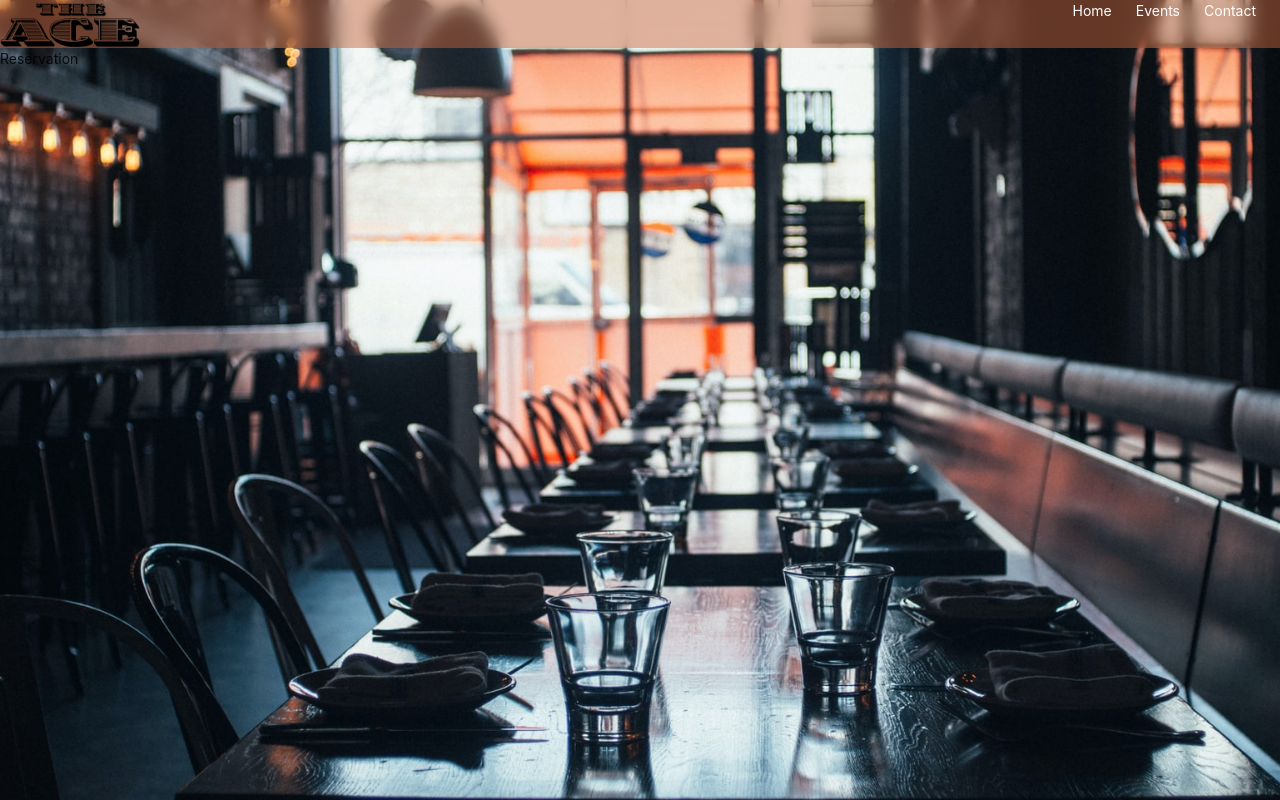
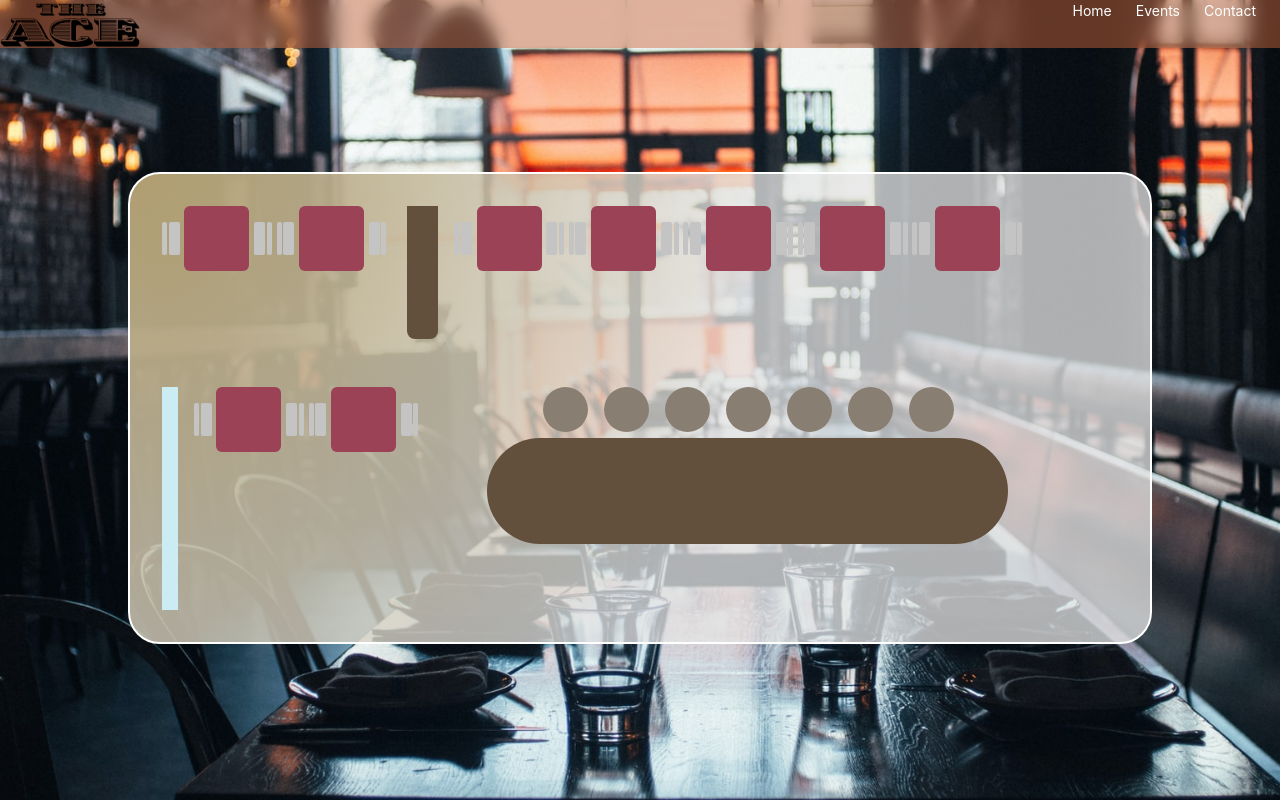
Before and after one commit to Thelastnicko/save-my-seat, a React (Create React App) app in the folder client/: page /tables in a window 1280 px wide. Built offline with nearby package versions, Linux system fonts and the light colour scheme.

Commit message:
update react router dom to version 6.3.0, build floor plan

```diff
--- a/client/package.json
+++ b/client/package.json
@@ -11,7 +11,7 @@
     "moment": "^2.29.3",
     "react": "^18.0.0",
     "react-dom": "^18.0.0",
-    "react-router-dom": "^5.3.0",
+    "react-router-dom": "^6.3.0",
     "react-scripts": "5.0.1",
     "sass": "^1.50.0",
     "web-vitals": "^2.1.4"
--- a/client/src/App.js
+++ b/client/src/App.js
@@ -1,26 +1,25 @@
 import "./App.scss";
-import { Router, Switch, Route } from "react-router-dom";
-import { createBrowserHistory } from "history";
+import { BrowserRouter, Routes, Route } from "react-router-dom";
 import Header from "./components/HeaderComponent/HeaderComponent";
 import MainComponent from "./components/MainComponent/MainComponent";
-import ReservationInfo from "./components/ReservationInfo/ReservationInfo";
+import TablesInfo from "./components/TablesInfo/TablesInfo";
 import Contact from "./components/Contact/Contact";
+import EventComponent from "./components/EventComponent/EventComponent";
 import "antd/dist/antd.css";
-
-const customHistory = createBrowserHistory();
 
 function App() {
   return (
-    <Router history={customHistory}>
+    <BrowserRouter>
       <div className="App">
         <Header />
-        <Switch>
-          <Route exact path="/" component={MainComponent} />
-          <Route path="/tables" component={ReservationInfo} />
-          <Route path="/contact" exact component={Contact} />
-        </Switch>
+        <Routes>
+          <Route exact path="/" element={<MainComponent />} />
+          <Route path="/tables" element={<TablesInfo />} />
+          <Route path="/contact" element={<Contact />} />
+          <Route path="/events" element={<EventComponent />} />
+        </Routes>
       </div>
-    </Router>
+    </BrowserRouter>
   );
 }
 
--- /dev/null
+++ b/client/src/components/EventComponent/EventComponent.js
@@ -0,0 +1,7 @@
+import React from "react";
+
+const EventComponent = () => {
+  return <div>EventComponent</div>;
+};
+
+export default EventComponent;
--- a/client/src/components/HeaderComponent/HeaderComponent.js
+++ b/client/src/components/HeaderComponent/HeaderComponent.js
@@ -13,10 +13,10 @@ const HeaderComponent = () => {
         <Link to="/" className="header__link">
           Home
         </Link>
-        <Link className="header__link" to="/events">
+        <Link to="/events" className="header__link">
           Events
         </Link>
-        <Link className="header__link" to="/contact">
+        <Link to="/contact" className="header__link">
           Contact
         </Link>
       </nav>
--- a/client/src/components/ReservationInfo/ReservationInfo.js
+++ /dev/null
@@ -1,7 +0,0 @@
-import React from "react";
-
-const ReservationInfo = () => {
-  return <div>Reservation</div>;
-};
-
-export default ReservationInfo;
--- /dev/null
+++ b/client/src/components/TablesInfo/TablesInfo.js
@@ -0,0 +1,78 @@
+import React from "react";
+import "./TablesInfo.scss";
+
+const TablesInfo = () => {
+  return (
+    <section className="tables-container">
+      <div className="tables">
+        <div className="tables__wrapper">
+          <div className="tables__seat">
+            <span className="seat-1-left"></span>
+            <span className="seat-2-left"></span>
+            <div className="tables__table"></div>
+            <span className="seat-2-left"></span>
+            <span className="seat-1-right"></span>
+            <span className="seat-1-left"></span>
+            <span className="seat-2-left"></span>
+            <div className="tables__table"></div>
+            <span className="seat-2-left"></span>
+            <span className="seat-1-right"></span>
+            <div className="wall"></div>
+            <span className="seat-1-left"></span>
+            <span className="seat-2-left"></span>
+            <div className="tables__table"></div>
+            <span className="seat-2-left"></span>
+            <span className="seat-1-right"></span>
+            <span className="seat-1-left"></span>
+            <span className="seat-2-left"></span>
+            <div className="tables__table"></div>
+            <span className="seat-2-left"></span>
+            <span className="seat-1-right"></span>
+            <span className="seat-1-left"></span>
+            <span className="seat-2-left"></span>
+            <div className="tables__table"></div>
+            <span className="seat-2-left"></span>
+            <span className="seat-1-right"></span>
+            <span className="seat-1-left"></span>
+            <span className="seat-2-left"></span>
+            <div className="tables__table"></div>
+            <span className="seat-2-left"></span>
+            <span className="seat-1-right"></span>
+            <span className="seat-1-left"></span>
+            <span className="seat-2-left"></span>
+            <div className="tables__table"></div>
+            <span className="seat-2-left"></span>
+            <span className="seat-1-right"></span>
+          </div>
+          <div className="tables-vertical">
+            <div className="tables__window"></div>
+            <span className="seat-1-left"></span>
+            <span className="seat-2-left"></span>
+            <div className="tables__table"></div>
+            <span className="seat-2-left"></span>
+            <span className="seat-1-right"></span>
+            <span className="seat-1-left"></span>
+            <span className="seat-2-left"></span>
+            <div className="tables__table"></div>
+            <span className="seat-2-left"></span>
+            <span className="seat-1-right"></span>
+            <div className="tables-vertical__bar">
+              <div className="tables-vertical__seats">
+                <span className="tables-vertical__seat"></span>
+                <span className="tables-vertical__seat"></span>
+                <span className="tables-vertical__seat"></span>
+                <span className="tables-vertical__seat"></span>
+                <span className="tables-vertical__seat"></span>
+                <span className="tables-vertical__seat"></span>
+                <span className="tables-vertical__seat"></span>
+              </div>
+              <div className="tables-vertical__bar-counter"></div>
+            </div>
+          </div>
+        </div>
+      </div>
+    </section>
+  );
+};
+
+export default TablesInfo;
--- /dev/null
+++ b/client/src/components/TablesInfo/TablesInfo.scss
@@ -0,0 +1,112 @@
+.tables-container {
+  width: 100%;
+  display: flex;
+  flex-direction: column;
+  justify-content: center;
+  align-items: center;
+  height: 90vh;
+}
+
+.tables {
+  height: 472px;
+  width: 80%;
+  background: radial-gradient(
+    60.91% 148.03% at 0.82% -0.95%,
+    #b09e70 0%,
+    rgba(230, 230, 230, 0.75) 100%
+  );
+  border: 2px solid #ffffff;
+  box-sizing: border-box;
+  border-radius: 32px;
+  &__window {
+    width: 16px;
+    height: 223px;
+    margin-right: 1rem;
+    background: #cbecf3;
+  }
+  &__table {
+    display: flex;
+    margin-left: 0.3rem;
+    margin-right: 0.3rem;
+    width: 65px;
+    height: 65px;
+    background: #9b4257;
+    border-radius: 6px;
+    left: 376px;
+    top: 343px;
+  }
+  &__seat {
+    display: flex;
+    margin-left: 2rem;
+    margin-top: 2rem;
+  }
+
+  &__wrapper {
+    display: flex;
+    flex-direction: column;
+  }
+  .seat-1-left {
+    display: flex;
+    margin-top: 1rem;
+    margin-right: 0.1rem;
+    width: 5px;
+    height: 33px;
+    background: #c4c4c4;
+    border-radius: 2px;
+  }
+  .seat-2-left {
+    display: flex;
+    margin-top: 1rem;
+    width: 11px;
+    height: 33px;
+    background: #c4c4c4;
+    border-radius: 2px;
+  }
+  .seat-1-right {
+    display: flex;
+    margin-top: 1rem;
+    margin-right: 0.3rem;
+    margin-left: 0.1rem;
+    width: 5px;
+    height: 33px;
+    background: #c4c4c4;
+    border-radius: 2px;
+  }
+  .wall {
+    margin-right: 1rem;
+    margin-left: 1rem;
+    width: 31px;
+    height: 133px;
+    background: #62503c;
+    border-radius: 0px 0px 8px 8px;
+  }
+  .tables-vertical {
+    display: flex;
+    margin-top: 3rem;
+    margin-left: 2rem;
+    &__bar {
+      display: flex;
+      flex-direction: column;
+    }
+    &__seats {
+      margin-left: 7.5rem;
+    }
+
+    &__seat {
+      display: inline-block;
+      margin-right: 1rem;
+      width: 45px;
+      height: 45px;
+      background: #897e72;
+      border-radius: 50%;
+    }
+    &__bar-counter {
+      display: flex;
+      width: 521px;
+      height: 106px;
+      margin-left: 4rem;
+      background: #62503c;
+      border-radius: 59px;
+    }
+  }
+}
```
Also changed, not shown: client/src/components/ReservationInfo/ReservationInfo.scss (deleted), 1 other file (tests, documents, lock files or other folders).
